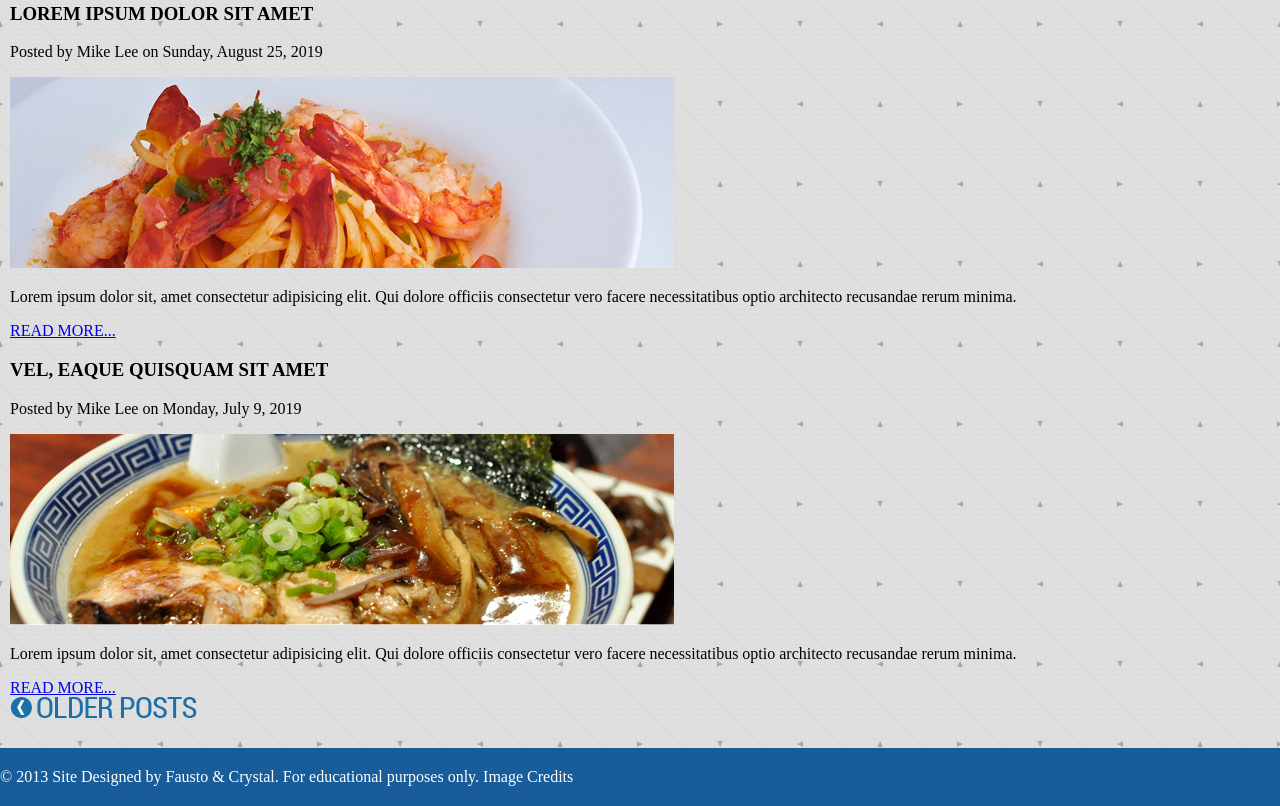
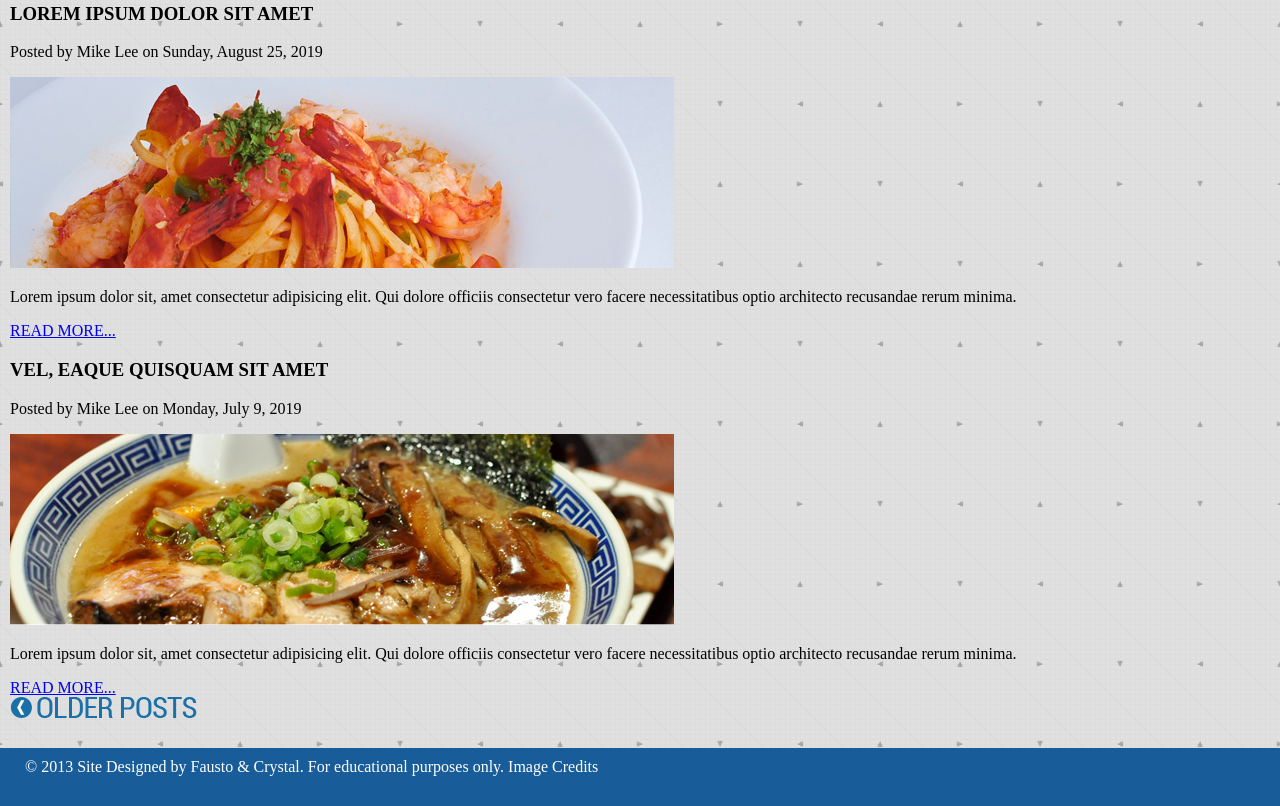
Before and after one commit to Strikerred/FoofExplorer-FrontEnd, a website: page dev/index.html in a window 1280 px wide. Shown: the part 1896-2702 px from the top of the page. Drawn offline with nearby package versions, Linux system fonts and the light colour scheme; files that its build step writes are made by us from their sources; files whose address does not match are found by name.

Commit message:
footer and color adjustments

```diff
--- a/dev/scss/_footer.scss
+++ b/dev/scss/_footer.scss
@@ -3,5 +3,10 @@ footer{
     display:block;
     height:58px;
     color:white;
-    line-height:58px;
+
+    padding-left:25px;
+    padding-right:25px;
+    p{
+        padding-top:10px;
+    }
 }
--- a/dev/scss/_variables.scss
+++ b/dev/scss/_variables.scss
@@ -12,6 +12,7 @@ $backGroundColorLight:rgb(247,247,247);
 $navBorderBottom:rgb(7,68,127);
 $textBoxGrey:rgb(213,213,213);
 $socialMediaGrey:rgba(136, 134, 135, 0.712);
+$bottomHeader:black;
 
 //fonts
 //@import url('https://fonts.googleapis.com/css?family=Roboto+Condensed:400,700|Roboto:300&display=swap');
```
Also changed, not shown: 5 other files.
